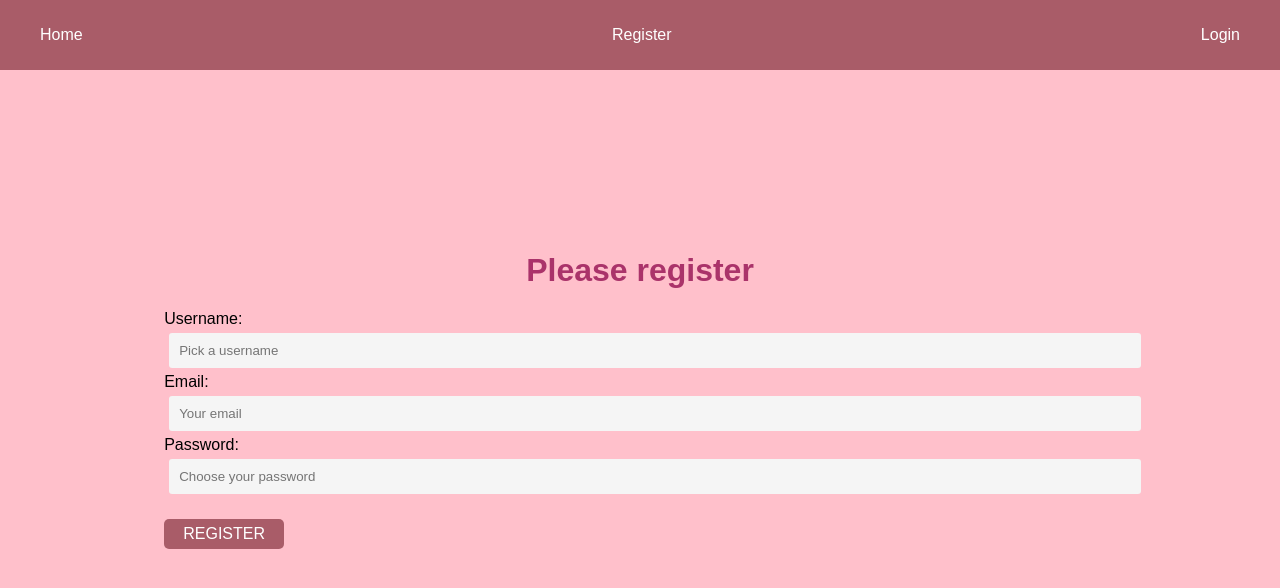
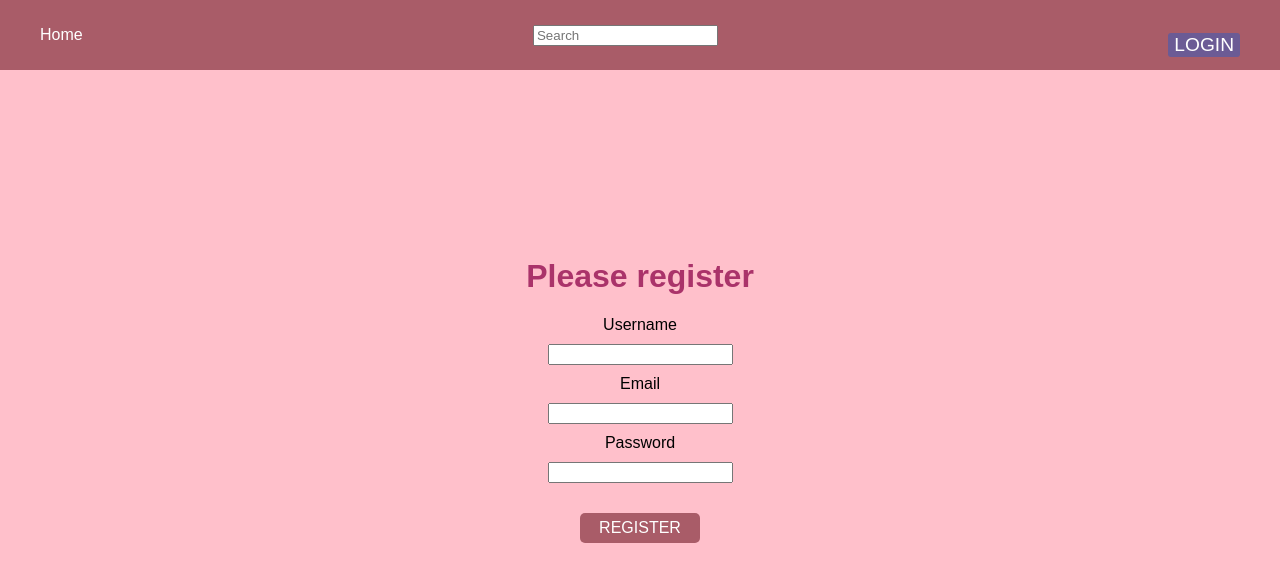
Before and after one commit to AminaNisic/AntColony-CaseStudy, a React (Create React App) app in the folder client/: page /register in a window 1280 px wide. Shown: the top 588 px of the page. Built offline with nearby package versions, Linux system fonts and the light colour scheme.

Commit message:
Add files via upload

```diff
--- a/client/src/pages/Home.js
+++ b/client/src/pages/Home.js
@@ -1,10 +1,11 @@
-import React from 'react'
+import React from 'react';
 import axios from 'axios';
 import { useEffect, useState } from 'react';
+import '../App.css';
 
 function Home() {
-
-    const[ listOfPipelines, setListOfPipelines] = useState([]);
+  const [listOfPipelines, setListOfPipelines] = useState([]);
+  const [isQueueOpen, setIsQueueOpen] = useState(false);
 
   useEffect(() => {
     axios.get("http://localhost:3001/dashboard", {
@@ -13,15 +14,82 @@ function Home() {
       }
     }).then((response) => {
       setListOfPipelines(response.data);
-        },
-        )
+    })
   }, [])
 
+  const toggleQueue = () => {
+    setIsQueueOpen(!isQueueOpen);
+  }
+
   return (
-    <div>
-      {listOfPipelines}
+    <div className="home-container">
+      <div className="sidebar">
+        <button className="sidebar-btn">New Item</button>
+        <button className="sidebar-btn">Build History</button>
+        <button className="sidebar-btn">Manage</button>
+        <button className="sidebar-btn">People</button>
+        <div className="queue-container">
+          <div className="queue-header" onClick={toggleQueue}>
+            <div className={`queue-header-top ${isQueueOpen ? "grey" : ""}`}>
+              Build Queue
+            </div>
+            <div className="queue-header-bottom">
+              {isQueueOpen ? <i className="arrow up"></i> : <i className="arrow down"></i>}
+            </div>
+          </div>
+          {isQueueOpen && (
+            <div className="queue-content">
+              <div className="queue-content-inner">
+                No builds in queue.
+              </div>
+            </div>
+          )}
+        </div>
+        <div className="status-container">
+          <div className="status-header" onClick={toggleQueue}>
+            <div className={`status-header-top ${isQueueOpen ? "grey" : ""}`}>
+              Build Status
+            </div>
+            <div className="status-header-bottom">
+              {isQueueOpen ? <i className="arrow up"></i> : <i className="arrow down"></i>}
+            </div>
+          </div>
+          {isQueueOpen && (
+            <div className="status-content">
+              <div className="status-content-inner">
+                No builds running.
+              </div>
+            </div>
+          )}
+        </div>
+      </div>
+      <div className="main-content">
+        <table>
+          <thead>
+            <tr>
+              <th>Name</th>
+              <th>Status</th>
+              <th>Last Build</th>
+              <th>Actions</th>
+            </tr>
+          </thead>
+          <tbody>
+            {listOfPipelines.map((pipeline) => (
+              <tr key={pipeline.id}>
+                <td>{pipeline.name}</td>
+                <td>{pipeline.status}</td>
+                <td>{pipeline.last_build}</td>
+                <td>
+                  <button>Edit</button>
+                  <button>Delete</button>
+                </td>
+              </tr>
+            ))}
+          </tbody>
+        </table>
+      </div>
     </div>
   )
 }
 
-export default Home
+export default Home;
--- a/client/src/pages/Login.js
+++ b/client/src/pages/Login.js
@@ -15,7 +15,6 @@ function Login() {
       } else {
         sessionStorage.setItem("accessToken", response.data);
       }
-
     });
   };
 
@@ -45,6 +44,7 @@ function Login() {
           LOGIN
         </button>
       </form>
+      <p>Don't have an account? <a href="/register">Register now.</a></p>
     </div>
   );
 }
--- a/client/src/pages/Navbar.js
+++ b/client/src/pages/Navbar.js
@@ -1,8 +1,15 @@
 import React from 'react';
+import { useHistory } from 'react-router-dom';
+import '../App.css';
 import { Link } from 'react-router-dom';
-import '../App.css';
 
 function Navbar() {
+  const history = useHistory();
+
+  const handleLoginClick = () => {
+    history.push('/login');
+  };
+
   return (
     <nav className="navbar">
       <ul className="navbar-nav">
@@ -11,15 +18,13 @@ function Navbar() {
             Home
           </Link>
         </li>
-        <li className="nav-item">
-          <Link to="/register" className="nav-link">
-            Register
-          </Link>
+        <li className="nav-item search-form">
+          <input type="text" placeholder="Search" />
         </li>
         <li className="nav-item">
-          <Link to="/login" className="nav-link">
-            Login
-          </Link>
+          <button className="nav-link" onClick={handleLoginClick}>
+            LOGIN
+          </button>
         </li>
       </ul>
     </nav>
--- a/client/src/pages/Register.js
+++ b/client/src/pages/Register.js
@@ -1,47 +1,47 @@
-import React from 'react'
-import {Formik, Form, Field, ErrorMessage } from 'formik';
-import * as Yup from "yup";
-import axios from "axios";
+import React from 'react';
+import { Formik, Form, Field, ErrorMessage } from 'formik';
+import * as Yup from 'yup';
+import axios from 'axios';
 import '../App.css';
 
 function Register() {
   const initialValues = {
     username: '',
     email: '',
-    password: ''
+    password: '',
   };
 
   const validationSchema = Yup.object().shape({
     username: Yup.string().min(3).max(60).required(),
     email: Yup.string().required(),
-    password: Yup.string().min(8).required()
-  })
+    password: Yup.string().min(8).required(),
+  });
 
   const onSubmit = (data) => {
-    axios.post("http://localhost:3001/auth", data).then((response) => {
-      console.log("inserted.");
-    })
-  }
+    axios.post('http://localhost:3001/auth', data).then((response) => {
+      console.log('inserted.');
+    });
+  };
 
   return (
     <div className="register-container">
       <h1>Please register</h1>
       <Formik initialValues={initialValues} onSubmit={onSubmit} validationSchema={validationSchema}>
-        <Form>
-          <label>Username: </label>
-          <ErrorMessage name="username" component="span"/>
-          <Field id="inputDetails" name="username" placeholder="Pick a username"/>
-          <label>Email: </label>
-          <ErrorMessage name="email" component="span"/>
-          <Field id="inputDetails" name="email" placeholder="Your email"/>
-          <label>Password: </label>
-          <ErrorMessage name="password" component="span"/>
-          <Field type="password"id="inputDetails" name="password" placeholder="Choose your password"/>
+        <Form className="register-form">
+          <label htmlFor="username">Username</label>
+          <Field id="username" name="username" />
+          <ErrorMessage name="username" component="span" />
+          <label htmlFor="email">Email</label>
+          <Field id="email" name="email" />
+          <ErrorMessage name="email" component="span" />
+          <label htmlFor="password">Password</label>
+          <Field type="password" id="password" name="password" />
+          <ErrorMessage name="password" component="span" />
           <button type="submit">REGISTER</button>
         </Form>
       </Formik>
     </div>
-  )
+  );
 }
 
-export default Register
+export default Register;
```
Lines whose indentation alone changed are shown as unchanged.
